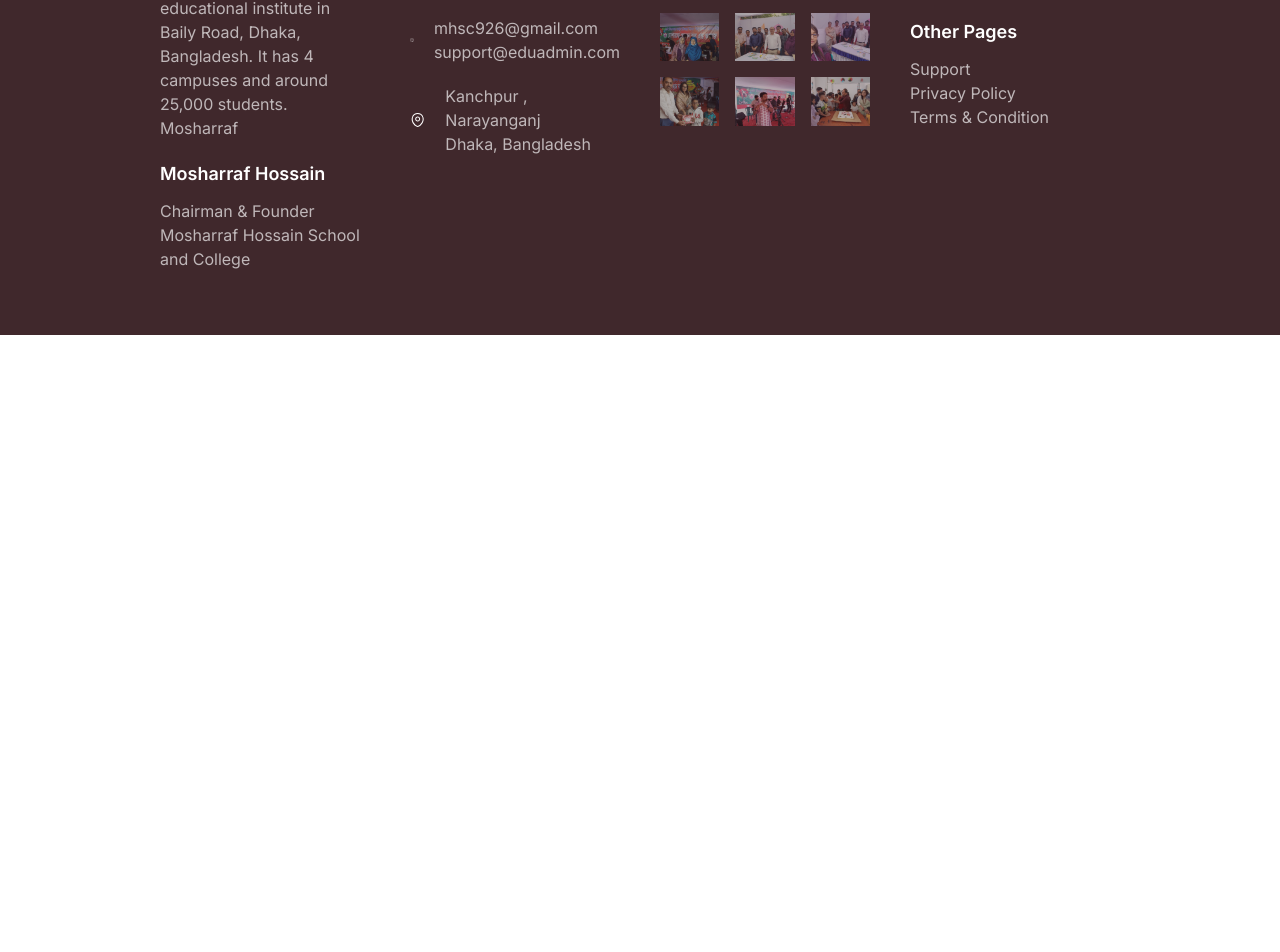
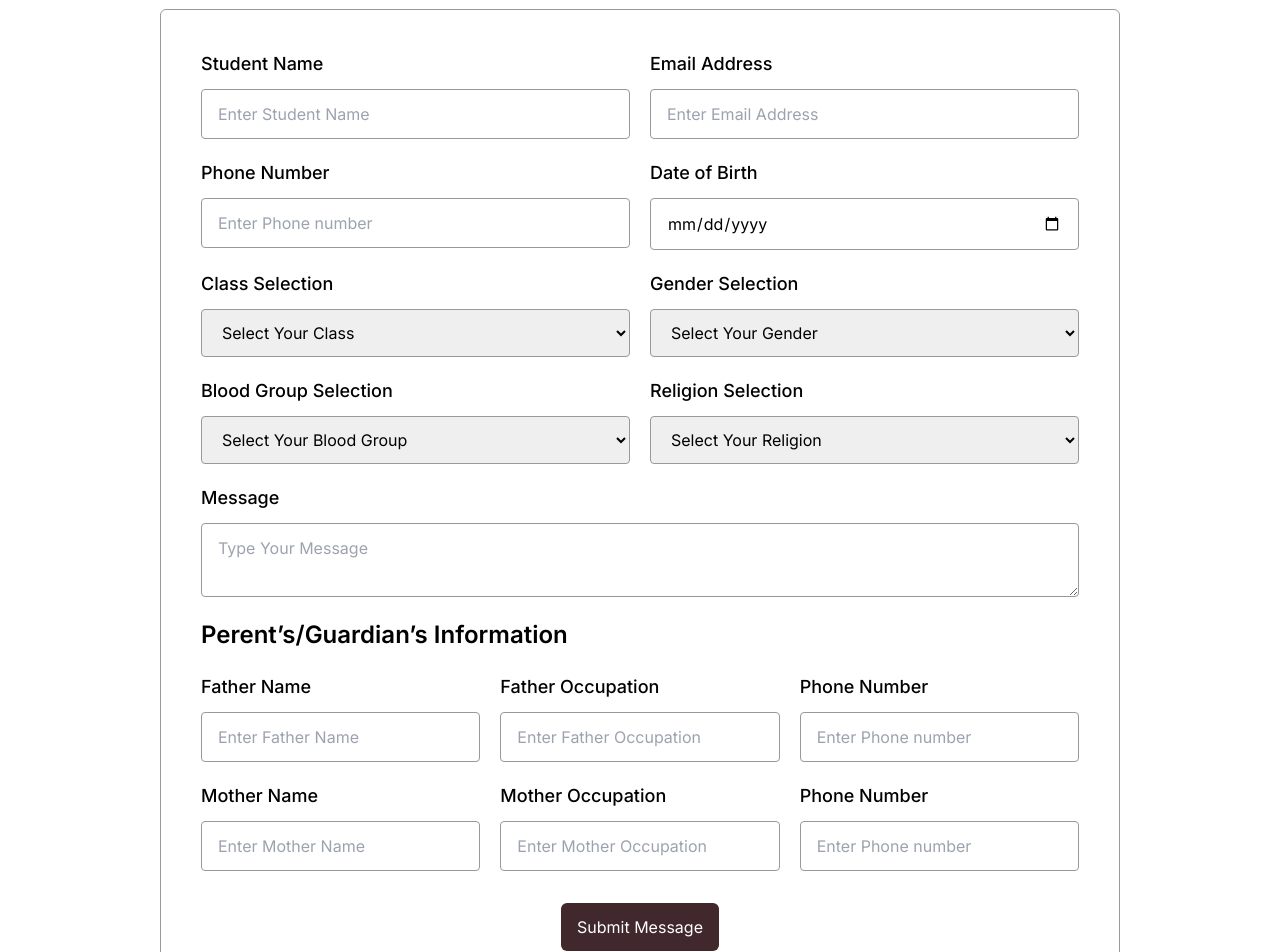
Before and after one commit to Md-Pervez-Hossain/scholl-management-website, a Next.js app: page /apply-now in a window 1280 px wide. Shown: the part 816-1768 px from the top of the page. Before the commit the page ends 1151 px from the top, so only its background shows below. Built offline with nearby package versions, Linux system fonts and the light colour scheme.

Commit message:
Admission Form design

```diff
--- a/app/apply-now/page.js
+++ b/app/apply-now/page.js
@@ -1,9 +1,10 @@
+import ApplicationForm from '@/components/ApplicationForm/ApplicationForm';
 import React from 'react';
 
 const ApplyNowPage = () => {
   return (
     <div>
-      <h2>Applay Now Page</h2>
+      <ApplicationForm />
     </div>
   );
 };
--- a/app/campus-life/page.js
+++ b/app/campus-life/page.js
@@ -1,9 +1,10 @@
+import Campus from '@/components/Campus/Campus';
 import React from 'react';
 
 const CampusLifePage = () => {
   return (
     <div>
-      <h2>Campus Life</h2>
+      <Campus />
     </div>
   );
 };
--- a/components/Academic/SchoolSifts/SchollEveningShift.jsx
+++ b/components/Academic/SchoolSifts/SchollEveningShift.jsx
@@ -4,7 +4,7 @@ import EveningPic from "../../../assets/eveningShift.png"
 
 const SchollEveningShift = () => {
   return (
-    <div className='grid md:grid-cols-2 gap-10 items-center rounded-e-md border-2 border-[#40282C]'>
+    <div className='grid md:grid-cols-2 gap-10 items-center rounded-e-md border border-[#40282C]'>
 
       <div className='relative'>
         <Image src={EveningPic} sizes="(max-width: 768px) 100vw, 33vw" alt='' />
--- a/components/Academic/SchoolSifts/SchoolMorningShift.jsx
+++ b/components/Academic/SchoolSifts/SchoolMorningShift.jsx
@@ -4,7 +4,7 @@ import morningShift from "../../../assets/morningShift.png"
 
 const SchoolMorningShift = () => {
   return (
-    <div className='grid md:grid-cols-2 gap-10 items-center rounded-s-md border-2 border-[#40282C] my-5'>
+    <div className='grid md:grid-cols-2 gap-10 items-center rounded-s-md border border-[#40282C] my-5'>
       <div className='px-8'>
         <h2 className='text-[#40282C] text-[32px] font-[500]   mb-5' >Morning shift</h2>
         <p>Teacher portals often include tools for lesson planning, allowing educators to create and organize lesson plans, resources, and assessments.
--- a/components/Academic/UpComingEvents/UpComingEvents.jsx
+++ b/components/Academic/UpComingEvents/UpComingEvents.jsx
@@ -9,7 +9,7 @@ const UpComingEvents = () => {
     <div className='my-16 '>
       <h2 className='text-center text-[32px] font-[600] mb-5'>
         Upcomming Events</h2>
-      <div className='border-2 border-[#999] rounded-md p-8'>
+      <div className='border border-[#999] rounded-md p-8'>
         <div className='grid grid-cols-4 gap-10 mb-8 '>
           <div className='flex items-center gap-10  col-span-3 divide-x-2'>
             <div>
--- /dev/null
+++ b/components/ApplicationForm/ApplicationForm.jsx
@@ -0,0 +1,187 @@
+"use client"
+
+import { blood_groups, classes, gender, religionArray } from '@/data';
+import React from 'react';
+import { useForm } from 'react-hook-form';
+
+const ApplicationForm = () => {
+  const {
+    register,
+    handleSubmit,
+    formState: { errors, isLoading },
+  } = useForm({
+
+  });
+  const handleContact = (values) => {
+    console.log(values);
+  };
+  return (
+    <div className='w-9/12 mx-auto my-16'>
+      <h2 className='text-[36px] font-[600] text-center my-5'>School Application Form</h2>
+      <div className='border border-[#999] p-10 rounded-md' >
+        <form onSubmit={handleSubmit(handleContact)}>
+          <div className='grid grid-cols-2 gap-5'>
+            <div className='flex flex-col'>
+              <label className='text-[18px] font-[500] mb-3'>Student Name</label>
+              <input  {...register("student_name", { required: true })} placeholder='Enter Student Name' className='border border-[#999] px-4 py-3 rounded' />
+              {
+                errors.student_name && <p className='text-[#40282C]'>This Field is Required</p>
+              }
+            </div>
+            <div className='flex flex-col'>
+              <label className='text-[18px] font-[500] mb-3'>Email Address</label>
+              <input type='email'  {...register("email_address", { required: true })} placeholder='Enter Email Address' className='border border-[#999] px-4 py-3 rounded' />
+              {
+                errors.email_address && <p className='text-[#40282C]'>This Field is Required</p>
+              }
+            </div>
+            <div className='flex flex-col'>
+              <label className='text-[18px] font-[500] mb-3'>Phone Number</label>
+              <input type='text'  {...register("phone_number", { required: true })} placeholder='Enter Phone number' className='border border-[#999] px-4 py-3 rounded' />
+              {
+                errors.phone_number && <p className='text-[#40282C]'>This Field is Required</p>
+              }
+            </div>
+            <div className='flex flex-col'>
+              <label className='text-[18px] font-[500] mb-3'>Date of Birth</label>
+              <input type='date'  {...register("dob", { required: true })} placeholder='Enter Phone number' className='border border-[#999] px-4 py-3 rounded' />
+              {
+                errors.dob && <p className='text-[#40282C]'>This Field is Required</p>
+              }
+            </div>
+            <div className='flex flex-col'>
+              <label className='text-[18px] font-[500] mb-3'>Class Selection</label>
+              <select {...register("student_class")} className='border border-[#999] px-4 py-3 rounded'>
+                <option value="" selected>Select Your Class</option>
+                {
+                  classes.map(studetClass => {
+                    return (
+                      <>
+                        <option >{studetClass}</option>
+                      </>
+                    )
+                  })
+                }
+              </select>
+              {
+                errors.student_class && <p className='text-[#40282C]'>This Field is Required</p>
+              }
+            </div>
+            <div className='flex flex-col'>
+              <label className='text-[18px] font-[500] mb-3'>Gender Selection</label>
+              <select {...register("gender")} className='border border-[#999] px-4 py-3 rounded'>
+                <option value="" selected>Select Your Gender</option>
+                {
+                  gender.map(gender => {
+                    return (
+                      <>
+                        <option value={gender} >{gender}</option>
+                      </>
+                    )
+                  })
+                }
+              </select>
+              {
+                errors.gender && <p className='text-[#40282C]'>This Field is Required</p>
+              }
+            </div>
+            <div className='flex flex-col'>
+              <label className='text-[18px] font-[500] mb-3'>Blood Group Selection</label>
+              <select {...register("blood_group")} className='border border-[#999] px-4 py-3 rounded'>
+                <option value="" selected>Select Your Blood Group</option>
+                {
+                  blood_groups.map(blood => {
+                    return (
+                      <>
+                        <option value={blood} >{blood}</option>
+                      </>
+                    )
+                  })
+                }
+              </select>
+              {
+                errors.blood_group && <p className='text-[#40282C]'>This Field is Required</p>
+              }
+            </div>
+            <div className='flex flex-col'>
+              <label className='text-[18px] font-[500] mb-3'>Religion Selection</label>
+              <select {...register("religion")} className='border border-[#999] px-4 py-3 rounded'>
+                <option value="" selected>Select Your Religion</option>
+                {
+                  religionArray.map(religion => {
+                    return (
+                      <>
+                        <option value={religion}>{religion}</option>
+                      </>
+                    )
+                  })
+                }
+              </select>
+              {
+                errors.religion && <p className='text-[#40282C]'>This Field is Required</p>
+              }
+            </div>
+          </div>
+          <div className='flex flex-col my-5'>
+            <label className='text-[18px] font-[500] mb-3'>Message</label>
+            <textarea  {...register("message", { required: true })} placeholder='Type Your Message' type='text' className='border border-[#999] px-4 py-3 rounded' />
+            {
+              errors.message && <p className='text-[#40282C]'>This Field is Required</p>
+            }
+          </div>
+
+          <h2 className='text-[24px] font-[600] my-5'>Perent’s/Guardian’s Information</h2>
+          <div className='grid grid-cols-3 gap-5'>
+            <div className='flex flex-col'>
+              <label className='text-[18px] font-[500] mb-3'>Father Name</label>
+              <input type='text'  {...register("father_name", { required: true })} placeholder='Enter Father Name' className='border border-[#999] px-4 py-3 rounded' />
+              {
+                errors.father_name && <p className='text-[#40282C]'>This Field is Required</p>
+              }
+            </div>
+            <div className='flex flex-col'>
+              <label className='text-[18px] font-[500] mb-3'>Father Occupation</label>
+              <input type='text'  {...register("father_occupation", { required: true })} placeholder='Enter Father Occupation' className='border border-[#999] px-4 py-3 rounded' />
+              {
+                errors.father_occupation && <p className='text-[#40282C]'>This Field is Required</p>
+              }
+            </div>
+            <div className='flex flex-col'>
+              <label className='text-[18px] font-[500] mb-3'>Phone Number</label>
+              <input type='text'  {...register("father_phone_number", { required: true })} placeholder='Enter Phone number' className='border border-[#999] px-4 py-3 rounded' />
+              {
+                errors.father_occupation && <p className='text-[#40282C]'>This Field is Required</p>
+              }
+            </div>
+            <div className='flex flex-col'>
+              <label className='text-[18px] font-[500] mb-3'>Mother Name</label>
+              <input type='text'  {...register("mother_name", { required: true })} placeholder='Enter Mother Name' className='border border-[#999] px-4 py-3 rounded' />
+              {
+                errors.mother_name && <p className='text-[#40282C]'>This Field is Required</p>
+              }
+            </div>
+            <div className='flex flex-col'>
+              <label className='text-[18px] font-[500] mb-3'>Mother Occupation</label>
+              <input type='text'  {...register("mother_occupation", { required: true })} placeholder='Enter Mother Occupation' className='border border-[#999] px-4 py-3 rounded' />
+              {
+                errors.mother_occupation && <p className='text-[#40282C]'>This Field is Required</p>
+              }
+            </div>
+            <div className='flex flex-col'>
+              <label className='text-[18px] font-[500] mb-3'>Phone Number</label>
+              <input type='text'  {...register("mother_phone_number", { required: true })} placeholder='Enter Phone number' className='border border-[#999] px-4 py-3 rounded' />
+              {
+                errors.father_occupation && <p className='text-[#40282C]'>This Field is Required</p>
+              }
+            </div>
+          </div>
+          <div className='flex items-center justify-center mt-8'>
+            <button className='bg-[#40282C] px-4 py-3 rounded-md text-white '>Submit Message</button>
+          </div>
+        </form>
+      </div>
+    </div>
+  );
+};
+
+export default ApplicationForm;
--- /dev/null
+++ b/components/Campus/Campus.jsx
@@ -0,0 +1,12 @@
+import React from 'react';
+import PhotoGallery from '../Gallery/PhotoGallery';
+
+const Campus = () => {
+  return (
+    <div>
+      <PhotoGallery />
+    </div>
+  );
+};
+
+export default Campus;
--- a/components/Header/Header.jsx
+++ b/components/Header/Header.jsx
@@ -1,6 +1,8 @@
 "use client"
 import Link from "next/link";
 import { usePathname } from "next/navigation";
+import Image from 'next/image'
+import logo from "../../assets/school_logo.png"
 
 const Header = () => {
   const pathname = usePathname()
@@ -9,7 +11,7 @@ const Header = () => {
       <div className="w-9/12 mx-auto flex justify-between font-semibold py-8 text-white">
         <div>
           <Link href="/">
-            Logo
+            <Image alt="" src={logo} width={90} height={90} />
           </Link>
         </div>
         <div className="flex items-center gap-5">
--- /dev/null
+++ b/data.js
@@ -0,0 +1,17 @@
+export const gender = ["Male", "Female", "Third Gender"];
+export const paymentStatus = ["Paid", "UnPaid", "Process"];
+export const feesType = ["Class Test", "Exam Fee", "tution"];
+export const classes = [
+  "Class-One",
+  "Class-Two",
+  "Class-Three",
+  "Class-Four",
+  "Class-Five",
+  "Class-Six",
+  "Class-Seven",
+  "Class-Eight",
+  "Class-Nine",
+  "Class-Ten",
+];
+export const blood_groups = ["A+", "A-", "B+", "B-", "AB+", "AB-", "O+", "O-"];
+export const religionArray = ["Christianity", "Islam", "Hinduism", "Buddhism"];
```
Also changed, not shown: assets/school_logo.png (added).
